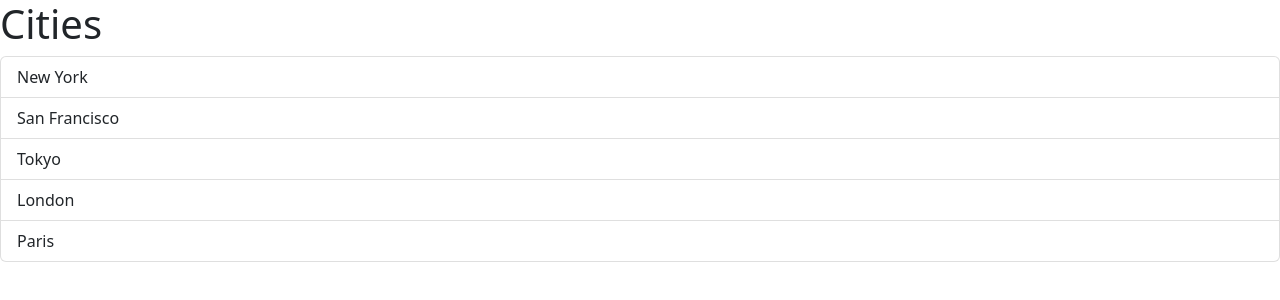
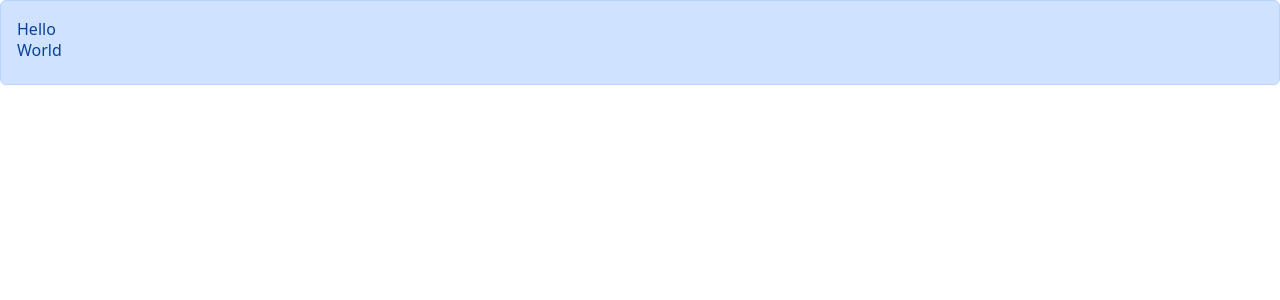
Before and after one commit to Simba-cheng/react-app, a React (Vite) app: page / in a window 1280 px wide. Shown: the top 300 px of the page. Built offline with nearby package versions, Linux system fonts and the light colour scheme.

Commit message:
refactor(code): update

```diff
--- a/src/App.tsx
+++ b/src/App.tsx
@@ -1,11 +1,22 @@
 import ListGroup from "./components/ListGroup";
+import Alter from "./components/Alter";
+
+// function App() {
+//     const handleSelectItem = (item: string) => {
+//         console.log(item);
+//     }
+//     let items = ['New York', 'San Francisco', 'Tokyo', 'London', 'Paris'];
+//     return <div><ListGroup items={items} heading="Cities" onSelectItem={handleSelectItem}/></div>;
+// }
 
 function App() {
-    const handleSelectItem = (item: string) => {
-        console.log(item);
-    }
-    let items = ['New York', 'San Francisco', 'Tokyo', 'London', 'Paris'];
-    return <div><ListGroup items={items} heading="Cities" onSelectItem={handleSelectItem}/></div>;
+    return (
+        <div>
+            <Alter>
+                Hello <h6>World</h6>
+            </Alter>
+        </div>
+    );
 }
 
 export default App;
--- a/src/components/Alter.tsx
+++ b/src/components/Alter.tsx
@@ -1,6 +1,15 @@
-function Alter() {
+// interface Props {
+//     text: string;
+// }
+import {ReactNode} from "react";
+
+interface Props {
+    children: ReactNode;
+}
+
+function Alter({children}: Props) {
     return (
-        <div>Alter</div>
+        <div className="alert alert-primary">{children}</div>
     );
 }
 
```
